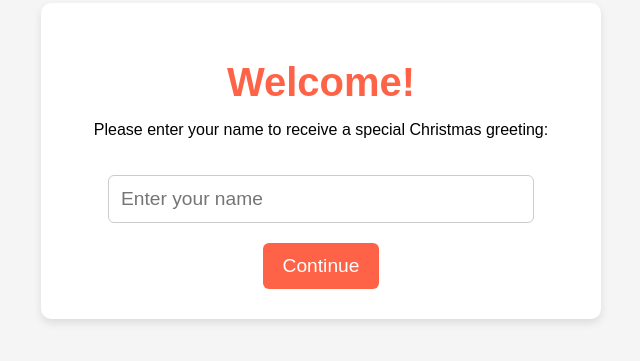
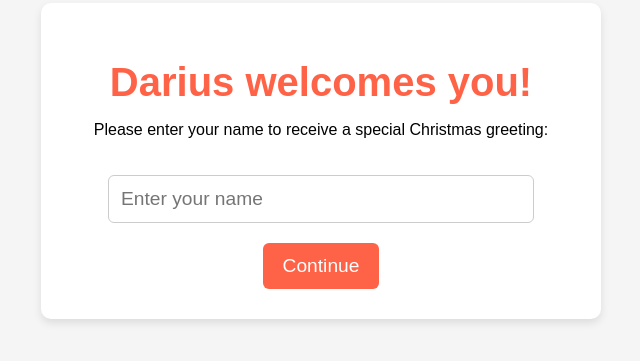
Before and after one commit to Dariusmumbere/christmas, a plain HTML site: page index.html in a window 1280 px wide. Shown: the part 97-458 px from the top of the page, without its empty margins (319-959 px from the left). Drawn offline with Linux system fonts and the light colour scheme.

Commit message:
Update index.html

```diff
--- a/index.html
+++ b/index.html
@@ -52,7 +52,7 @@
 <body>
 
     <div class="container">
-        <h1>Welcome!</h1>
+        <h1>Darius welcomes you!</h1>
         <p>Please enter your name to receive a special Christmas greeting:</p>
         <input type="text" id="nameInput" placeholder="Enter your name" required>
         <button onclick="showGreeting()">Continue</button>
```
